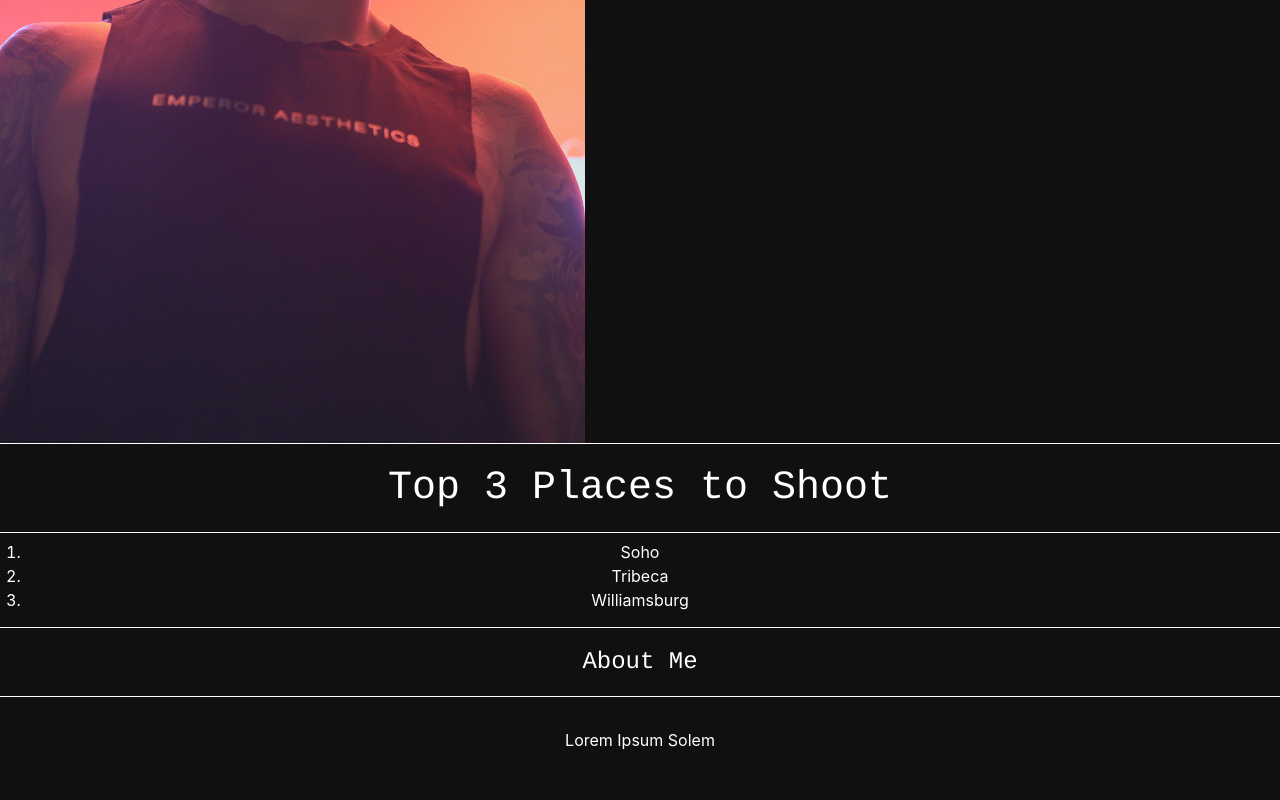
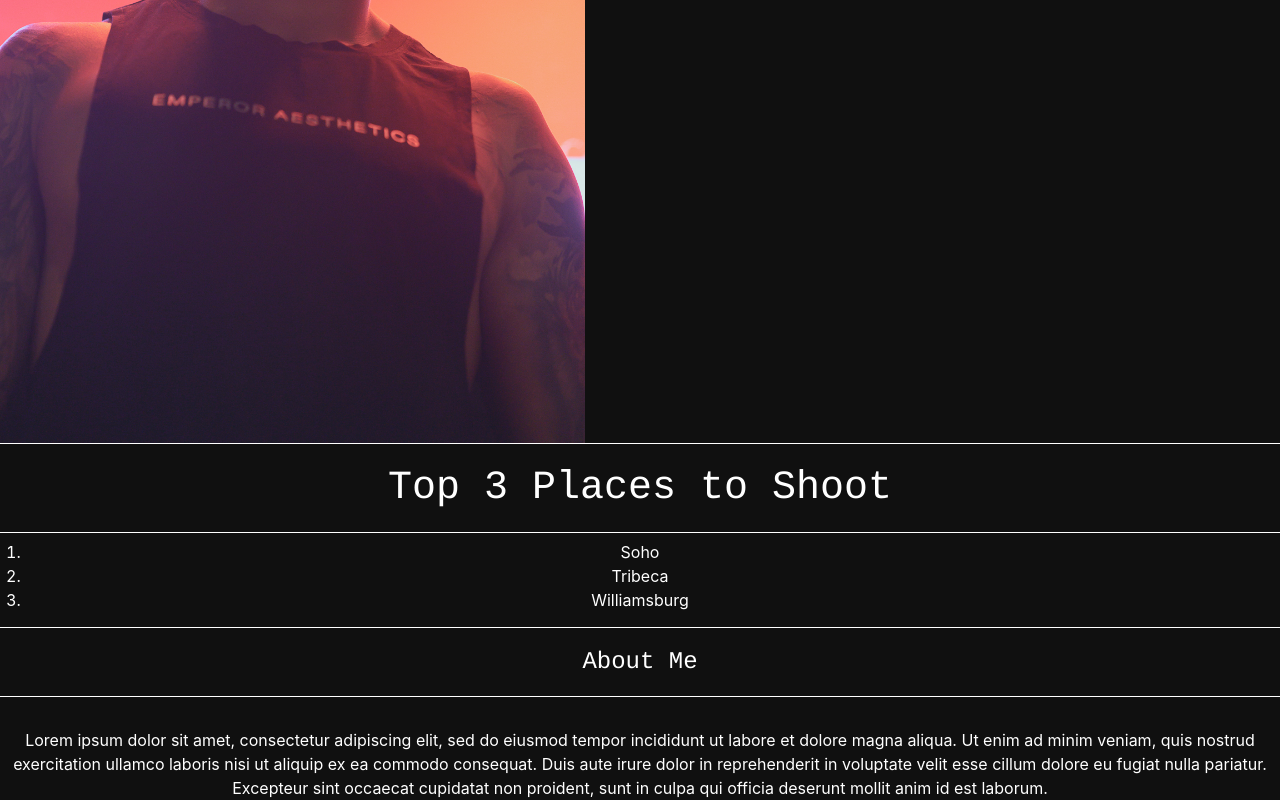
Before and after one commit to dkamalov/CISC4800_Project_1, a plain HTML site: page index.html in a window 1280 px wide. Shown: the part 4963-5763 px from the top of the page. Before the commit the page ends 5715 px from the top, so only its background shows below. Drawn offline with nearby package versions, Linux system fonts and the light colour scheme.

Commit message:
Update index.html

```diff
--- a/index.html
+++ b/index.html
@@ -5,7 +5,6 @@
     <link rel="stylesheet" type="text/css" href="style.css" />
     <title>Damir Kamalov </title>
   </head>
-
 
   <body>
 
@@ -49,13 +48,9 @@
     <img src="Images/DSC_0352.jpg">
 </div>
 
-  <br>
-
-
 </body>
 
 <footer>
-
 
   <h1> Top 3 Places to Shoot </h1>
 
@@ -67,7 +62,9 @@
 
   <h4> About Me </h4>
   <br>
-  <p> Lorem Ipsum Solem </p>
+  <p>Lorem ipsum dolor sit amet, consectetur adipiscing elit, sed do eiusmod tempor incididunt ut labore et dolore magna aliqua.
+    Ut enim ad minim veniam, quis nostrud exercitation ullamco laboris nisi ut aliquip ex ea commodo consequat. Duis aute irure dolor in reprehenderit in voluptate
+    velit esse cillum dolore eu fugiat nulla pariatur. Excepteur sint occaecat cupidatat non proident, sunt in culpa qui officia deserunt mollit anim id est laborum. </p>
 
 </footer>
 
```
